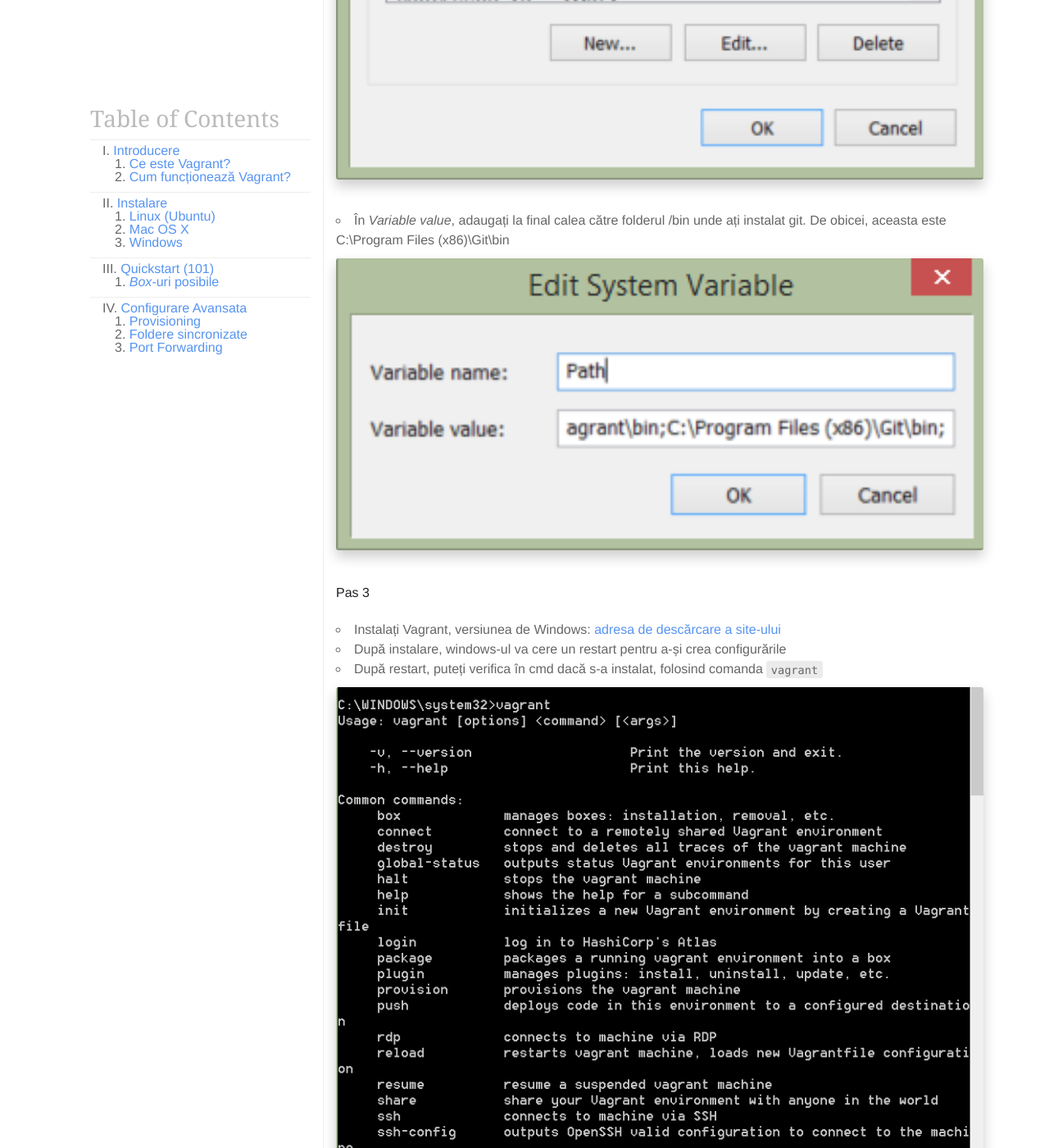
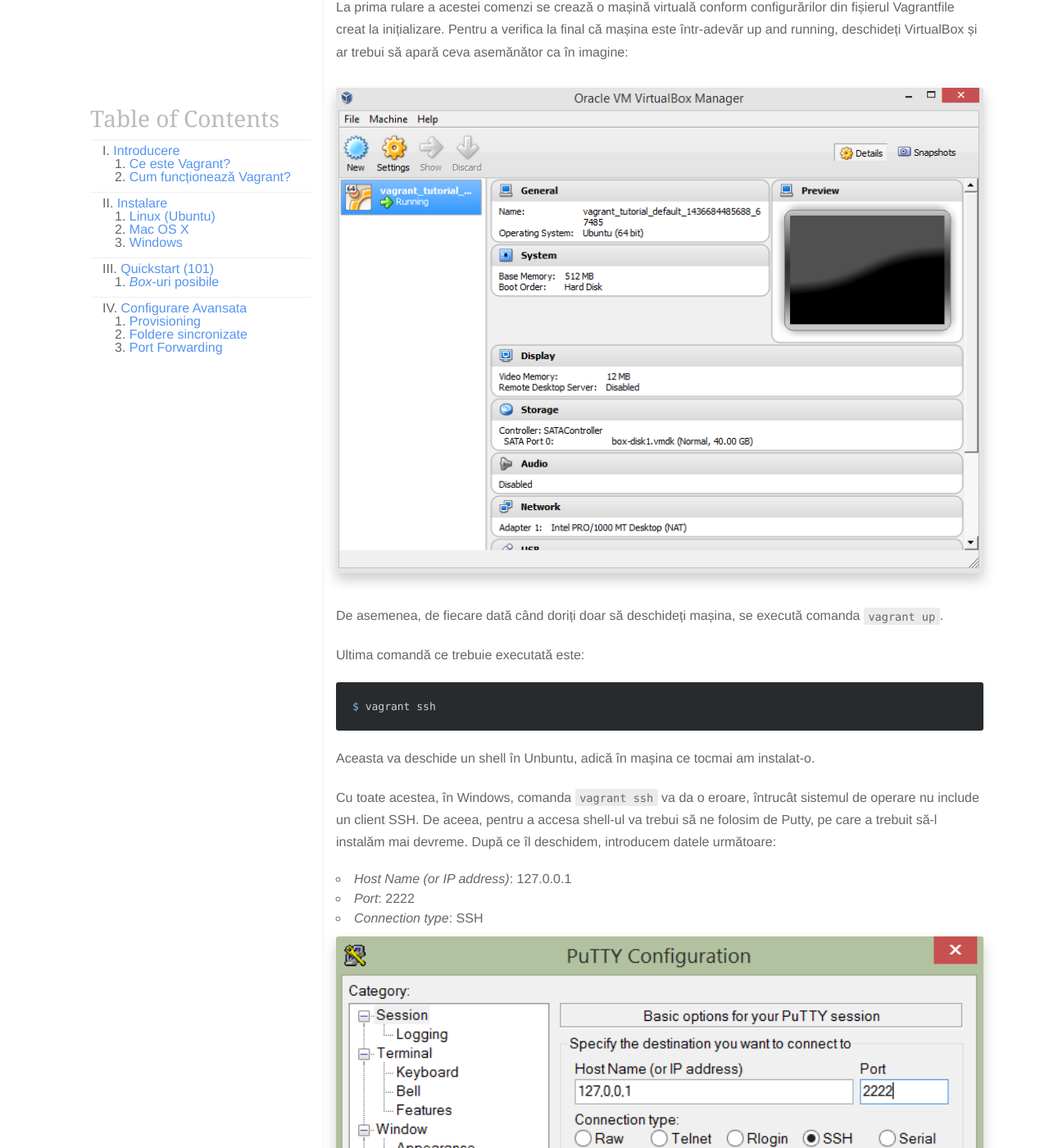
Before and after one commit to sabinmarcu/vagrant-tutorial, a Jekyll site: the page built from index.md, in a window 1280 px wide and 1400 px high, scrolled down 13692 px. Shown: the whole window at 82% size. Built offline with Jekyll 4.4.1, drawn with Linux system fonts in a browser that asks for light colours; nearby versions of some CDN libraries; Markdown is read by kramdown in place of the engine named in the settings; some of the changed text lies outside the part shown.

Commit message:
added putty instead of git

````diff
--- a/_includes/article.md
+++ b/_includes/article.md
@@ -104,33 +104,7 @@
 
 - Instalați VirtualBox, versiunea pentru Windows! Se poate descărca de aici: [adresa de descărcare](https://www.virtualbox.org/wiki/Downloads)
 
-
-
 **Pas 2**
-
-- Vagrant are nevoie de un client SSH, iar Windows 7/8 nu îl contine by default, așa că vom folosi Git.
-- Instalați Git pentru Windows: [adresa de descărcare](http://msysgit.github.io/)
-- Deschideți, în ordine, _Control Panel_ > _System_
-
-[![Imagine control panel](assets/images/vagrant/windows/control_panel.png)](assets/images/vagrant/windows/control_panel.png)
-
-- _Advanced system settings_
-
-[![Imagine system](assets/images/vagrant/windows/system.png)](assets/images/vagrant/windows/system.png)
-
-- _Environment Variables..._
-
-[![Imagine system properties](assets/images/vagrant/windows/system_properties.png)](assets/images/vagrant/windows/system_properties.png)
-
-- În cele ce urmează, setați PATH-ul urmând pașii din imagini. Selectați _Path_ din _System variables_, apoi click _Edit..._:
-
-[![Imagine path](assets/images/vagrant/windows/path.png)](assets/images/vagrant/windows/path.png)
-
-- În _Variable value_, adaugați la final calea către folderul /bin unde ați instalat git. De obicei, aceasta este C:\Program Files (x86)\Git\bin
-
-[![Imagine edit path](assets/images/vagrant/windows/edit_path.png)](assets/images/vagrant/windows/edit_path.png)
-
-**Pas 3**
 
 - Instalați Vagrant, versiunea de Windows: [adresa de descărcare a site-ului](http://www.vagrantup.com/downloads.html)
 - După instalare, windows-ul va cere un restart pentru a-și crea configurările
@@ -138,6 +112,12 @@
 ```
 
 [![Imagine vagrant cmd](assets/images/vagrant/windows/vagrant_cmd.png)](assets/images/vagrant/windows/vagrant_cmd.png)
+
+**Pas 3**
+
+Vagrant are nevoie de un client SSH, iar Windows 7/8 nu îl contine by default, așa că vom folosi Putty. Pentru a-l avea, trebuie doar să-l descărcați de pe [adresa de download](http://www.chiark.greenend.org.uk/~sgtatham/putty/download.html) și alegeți ultima versiune pentru Windows (click pe _putty.exe_). Dacă deschideți ceea ce ați descărcat, ar trebui să vă apară o fereastră ce arată cam așa:
+
+[![Imagine putty](assets/images/vagrant/windows/putty.png)](assets/images/vagrant/windows/putty.png)
 
 
 ## Quickstart (101)
@@ -175,6 +155,23 @@
 ```
 
 Aceasta va deschide un shell în Unbuntu, adică în mașina ce tocmai am instalat-o.
+
+Cu toate acestea, în Windows, comanda `vagrant ssh` va da o eroare, întrucât sistemul de operare nu include un client SSH. De aceea, pentru a accesa shell-ul va trebui să ne folosim de Putty, pe care a trebuit să-l instalăm mai devreme. După ce îl deschidem, introducem datele următoare:
+
+- _Host Name (or IP address)_: 127.0.0.1
+- _Port_: 2222
+- _Connection type_: SSH
+
+[![Imagine putty](assets/images/vagrant/windows/putty_introd.png)](assets/images/vagrant/windows/putty_introd.png)
+
+După ce selectăm _Open_, vom fi întrebați de un username și o parolă. Introduceți _vagrant_ pentru ambele cazuri:
+
+- Login as: vagrant
+- vagrant@127.0.0.1's password: vagrant
+
+Dacă totul este corect, va trebui să apară shell-ul în felul urmator:
+
+[![Imagine putty](assets/images/vagrant/windows/putty_final.png)](assets/images/vagrant/windows/putty_final.png)
 
 **Comenzi utile**
 
````
